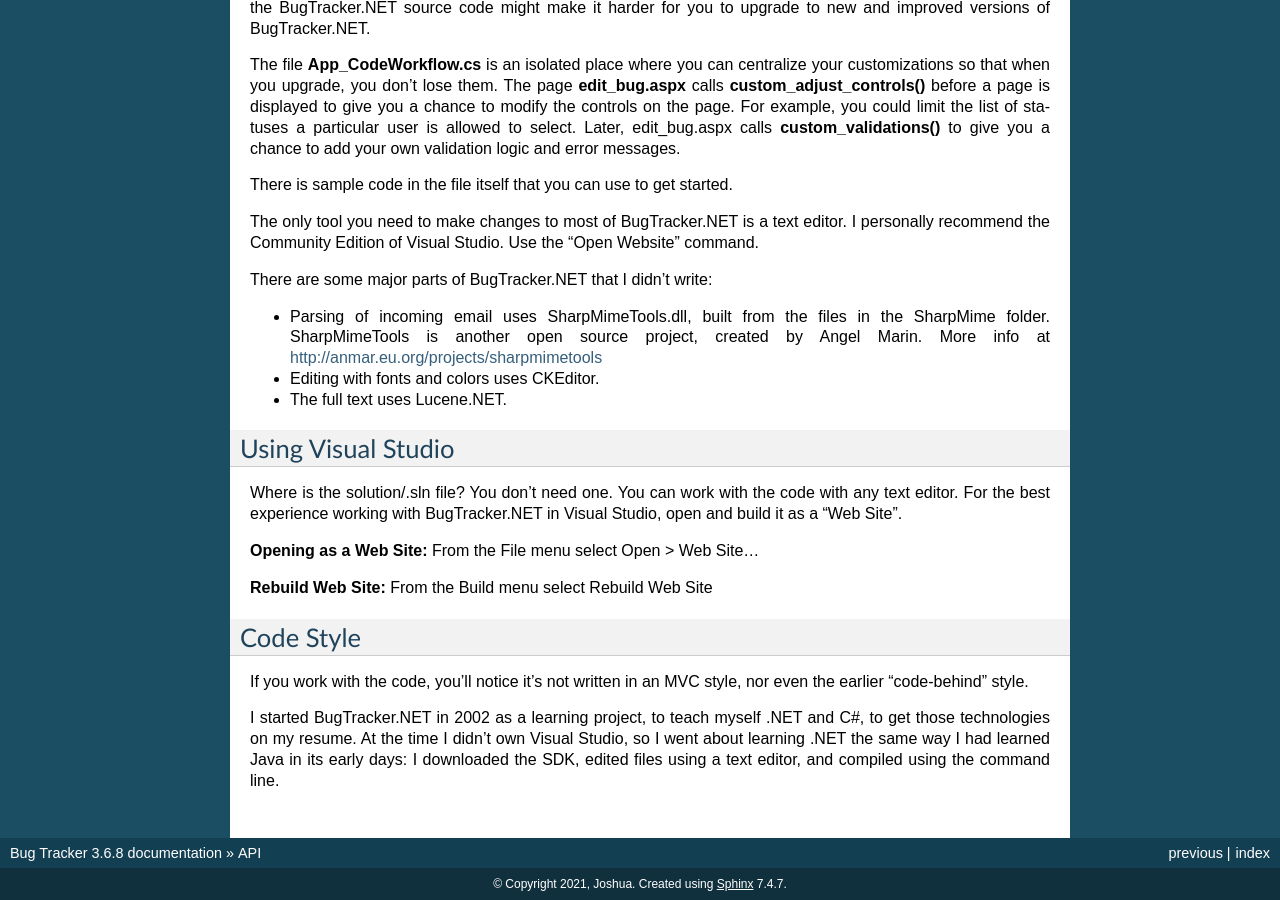
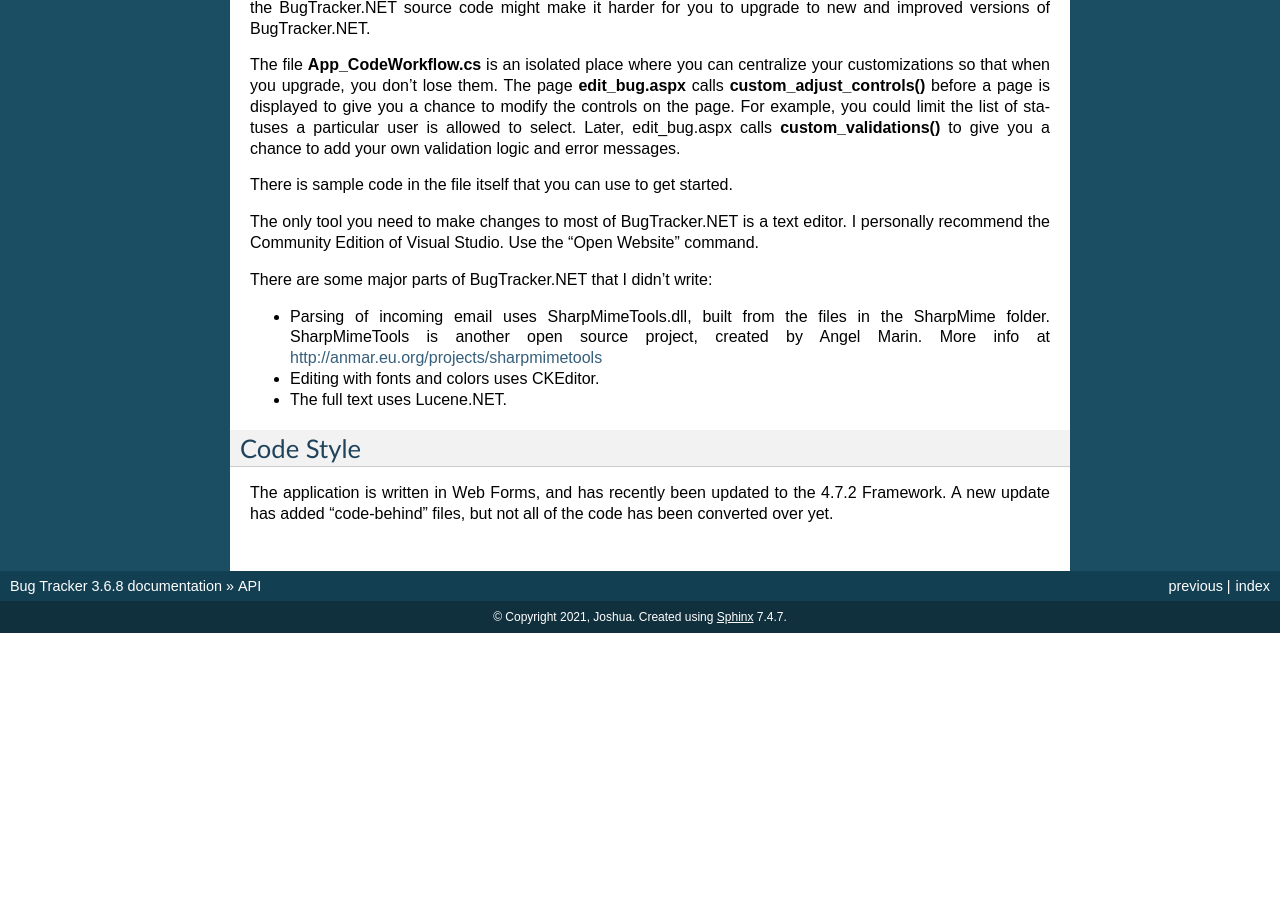
Before and after one commit to Displace99/Bug-Tracker, a Sphinx documentation site: the page built from docs/source/programmers.rst, in a window 1280 px wide and 900 px high, scrolled down 748 px. Built offline with Sphinx 7.4.7, drawn with Linux system fonts in a browser that asks for light colours; after the commit the page ends 1381 px from its top, so only the background shows below that.

Commit message:
Removes un-needed documentation

```diff
--- a/docs/source/programmers.rst
+++ b/docs/source/programmers.rst
@@ -54,20 +54,6 @@ There are some major parts of BugTracker.NET that I didn't write:
 * Editing with fonts and colors uses CKEditor.
 * The full text uses Lucene.NET.
 
-Using Visual Studio
-===================
-
-Where is the solution/.sln file? You don't need one. You can work with the code with any text editor. For the best experience working with BugTracker.NET in Visual Studio, open and build it as a "Web Site".
-
-**Opening as a Web Site:**
-From the File menu select Open > Web Site...
-
-**Rebuild Web Site:**
-From the Build menu select Rebuild Web Site
-
 Code Style
 ==========
-
-If you work with the code, you'll notice it's not written in an MVC style, nor even the earlier "code-behind" style.
-
-I started BugTracker.NET in 2002 as a learning project, to teach myself .NET and C#, to get those technologies on my resume. At the time I didn't own Visual Studio, so I went about learning .NET the same way I had learned Java in its early days: I downloaded the SDK, edited files using a text editor, and compiled using the command line.
+The application is written in Web Forms, and has recently been updated to the 4.7.2 Framework. A new update has added "code-behind" files, but not all of the code has been converted over yet.
```
